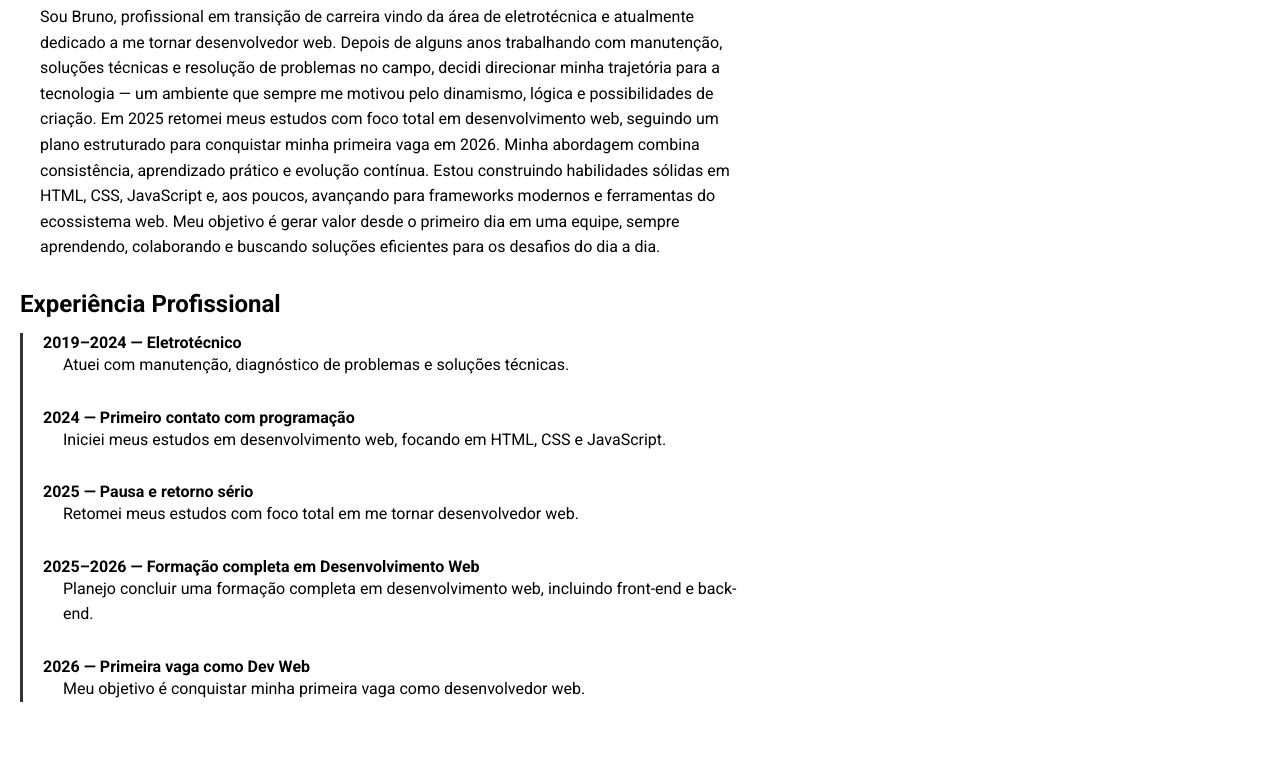
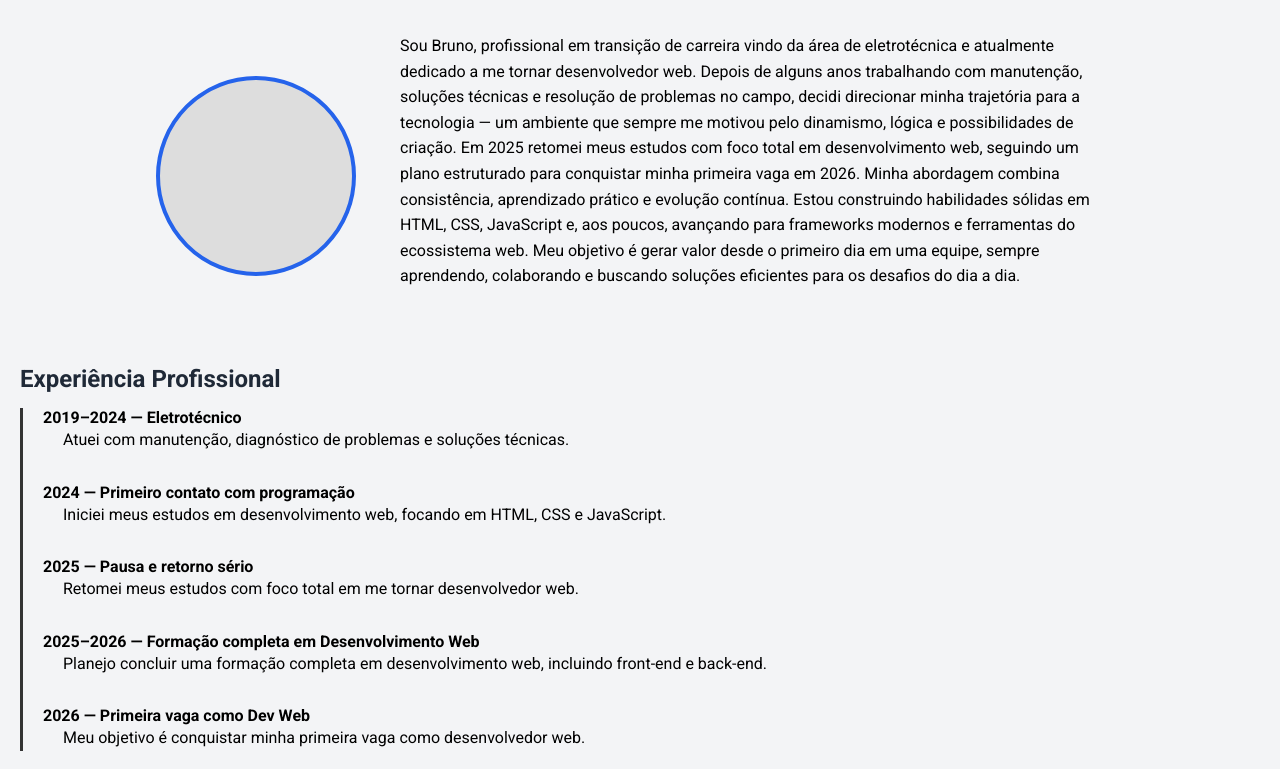
Before and after one commit to Bruno-spj/portfolio-de-estudos, a plain HTML site: page index.html in a window 1280 px wide. Shown: the part 161-930 px from the top of the page. Drawn offline with Linux system fonts and the light colour scheme.

Commit message:
style: aprimora layout geral e define identidade visual inicial

```diff
--- a/css/responsivo.css
+++ b/css/responsivo.css
@@ -17,4 +17,10 @@
   .main-content .project-list {
     padding: 0 10px;
   }
+
+  .conteudo {
+    flex-direction: column;
+    align-items: center;
+    text-align: center;
+  }
 }
--- a/css/styles.css
+++ b/css/styles.css
@@ -1,5 +1,6 @@
 body {
   font-family: "Roboto", sans-serif;
+  background-color: #f3f4f6;
 }
 
 .header {
@@ -22,11 +23,34 @@ body {
   text-decoration: none;
   color: #333;
   font-weight: 500;
+  transition: all 0.3s ease;
+}
+
+.nav-menu .menu-list li a:hover {
+  color: #2563eb;
 }
 
 .main-content {
   padding: 20px;
-  max-width: 800px;
+}
+
+.main-content .conteudo {
+  display: flex;
+  align-items: center;
+  gap: 1.5rem;
+  margin-bottom: 30px;
+  max-width: 1000px;
+  margin: 0 auto;
+  padding: 1rem;
+  margin-bottom: 30px;
+}
+.main-content .avatar {
+  width: 200px;
+  height: 200px;
+  background-color: #ddd;
+  border-radius: 50%;
+  border: 4px solid #2563eb;
+  flex-shrink: 0;
 }
 
 .main-content section {
@@ -36,6 +60,9 @@ body {
 .main-content h2 {
   font-size: 2.5em;
   margin-bottom: 20px;
+  border-bottom: #2563eb 3px solid;
+  padding-bottom: 10px;
+  color: #1f2937;
 }
 
 .main-content p {
@@ -47,6 +74,7 @@ body {
 .main-content h3 {
   font-size: 1.5em;
   margin-bottom: 15px;
+  color: #1f2937;
 }
 
 .main-content .timeline {
@@ -64,6 +92,7 @@ body {
   grid-template-columns: 1fr 1fr;
   gap: 20px;
   padding: 0 20px;
+  background-color: #f3f4f6;
 }
 
 .main-content .project-list .project-item {
@@ -92,7 +121,7 @@ body {
   padding: 10px 15px;
   border: none;
   border-radius: 4px;
-  background-color: #333;
+  background-color: #2563eb;
   color: #fff;
   font-size: 1.2em;
   cursor: pointer;
--- a/index.html
+++ b/index.html
@@ -28,6 +28,8 @@
     <main class="main-content">
       <section id="sobre">
         <h2>Sobre Mim</h2>
+      <div class="conteudo">
+        <div class="avatar"></div>
         <p>
           Sou Bruno, profissional em transição de carreira vindo da área de eletrotécnica e atualmente dedicado a me tornar desenvolvedor web. Depois de alguns anos trabalhando com manutenção, soluções técnicas e resolução de problemas no campo, decidi direcionar minha trajetória para a tecnologia — um ambiente que sempre me motivou pelo dinamismo, lógica e possibilidades de criação.
 
@@ -35,6 +37,7 @@
 
           Meu objetivo é gerar valor desde o primeiro dia em uma equipe, sempre aprendendo, colaborando e buscando soluções eficientes para os desafios do dia a dia.
         </p>
+      </div>
         <h3>Experiência Profissional</h3>
         <ul class="timeline">
           <li><strong>2019–2024 — Eletrotécnico</strong>
```
Also changed, not shown: 1 other file.
